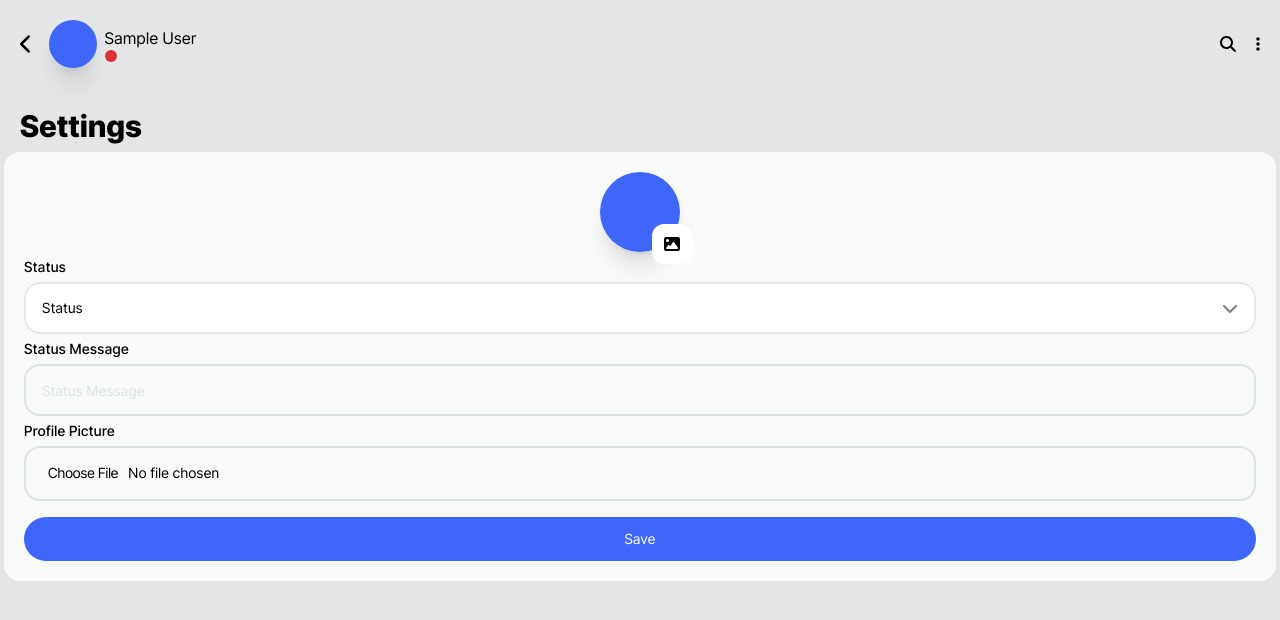
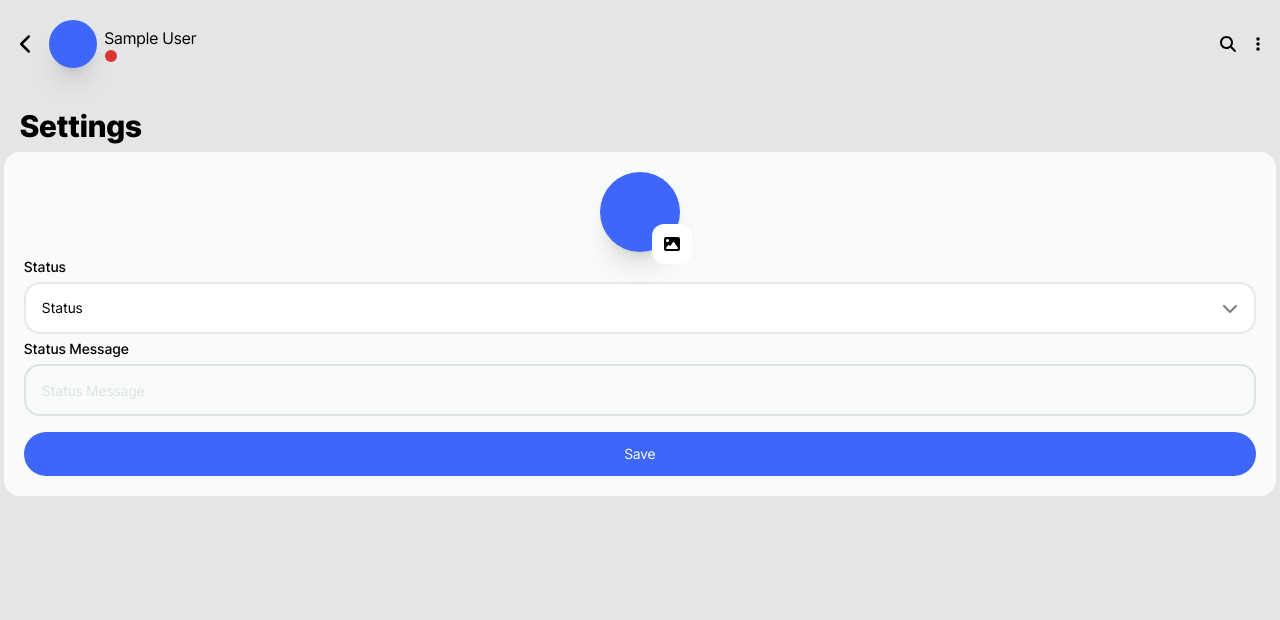
Before and after one commit to PandolfoM/chat-app, a React (Vite) app: page /settings in a window 1280 px wide. Shown: the top 620 px of the page. Built offline with nearby package versions, Linux system fonts and the light colour scheme; no server answers; the database is empty; sample sign-in values are in the browser's storage.

Commit message:
remove pfp input

```diff
--- a/src/pages/Settings.tsx
+++ b/src/pages/Settings.tsx
@@ -194,12 +194,6 @@ function Settings() {
             defaultValue={currentUserDoc?.statusMsg}
             {...register("statusMsg")}
           />
-          <Label>Profile Picture</Label>
-          <Input
-            type="file"
-            placeholder="Profile Picture"
-            {...register("pfp")}
-          />
           <p className="text-sm text-error">{errors.pfp?.message}</p>
           <Button variant="filled" type="submit">
             Save
```
